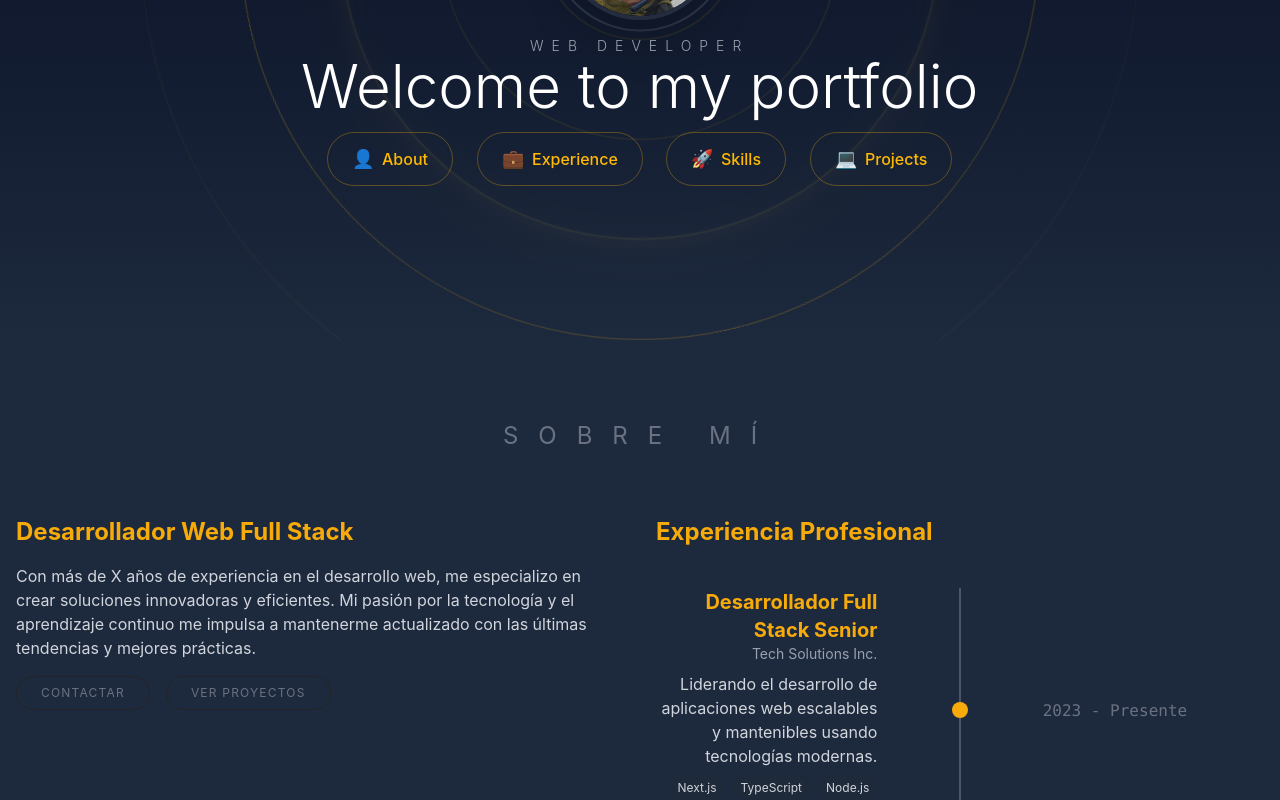
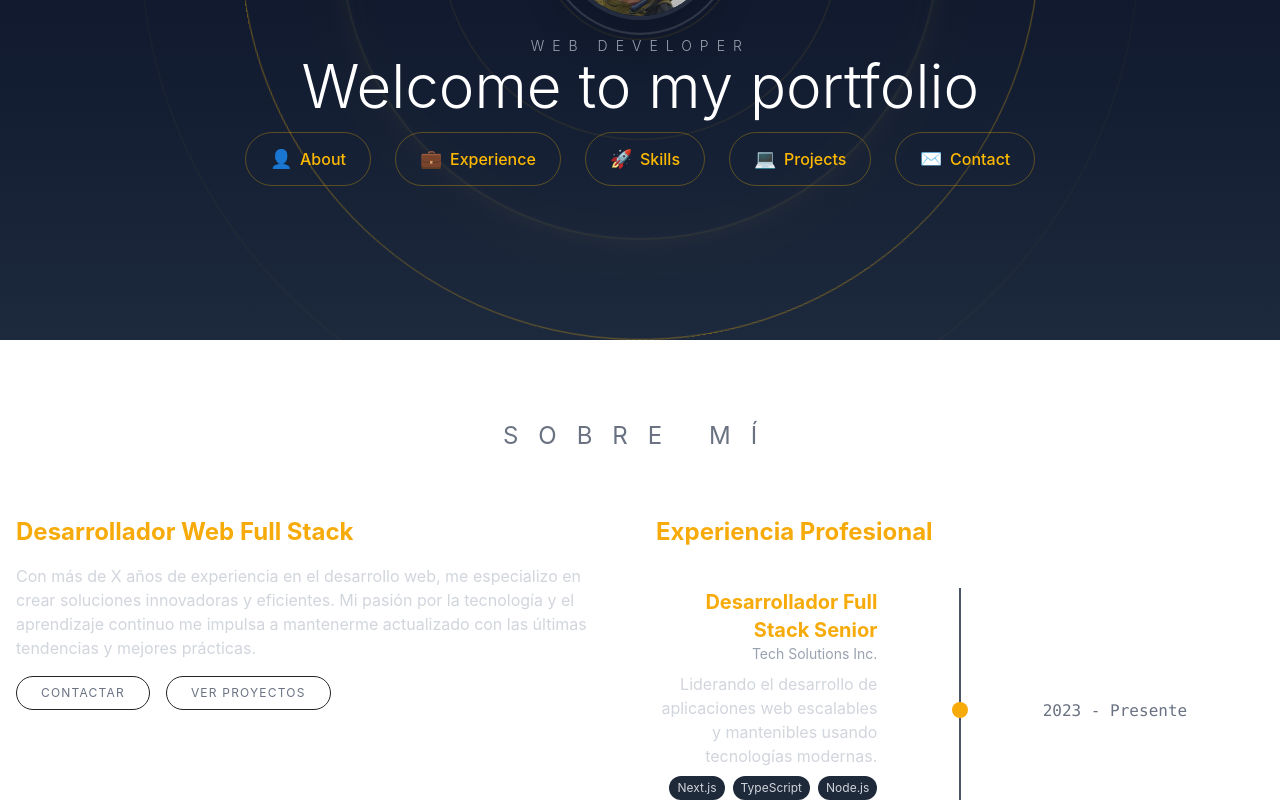
Before and after one commit to TuMyXx93/portfolio, a Next.js app: page / in a window 1280 px wide. Shown: the part 460-1260 px from the top of the page. Built offline with nearby package versions, Linux system fonts and the light colour scheme.

Commit message:
feat(home): restore server-first page flow and add contact section

```diff
--- a/src/app/page.tsx
+++ b/src/app/page.tsx
@@ -1,40 +1,19 @@
-'use client';
 import { CircularHero } from '@/components/hero/CircularHero';
 import { About } from '@/components/sections/About';
 import { Experience } from '@/components/sections/Experience';
 import { Skills } from '@/components/sections/Skills';
 import { Projects } from '@/components/sections/Projects';
+import { Contact } from '@/components/sections/Contact';
 
 export default function Home() {
-  const handleNavigation = (section: string) => {
-    // Implementar navegación smooth scroll
-    const element = document.getElementById(section);
-    if (element) {
-      element.scrollIntoView({ behavior: 'smooth' });
-    }
-  };
-
   return (
-    <main className="min-h-screen" id="main-content">
-      {/* Hero Section Circular */}
-      <CircularHero onNavigate={handleNavigation} />
-
-      {/* Secciones adicionales */}
-      <section id="about" className="min-h-screen bg-slate-800">
-        <About />
-      </section>
-
-      <section id="experience" className="min-h-screen bg-slate-900">
-        <Experience />
-      </section>
-
-      <section id="skills" className="min-h-screen bg-slate-800">
-        <Skills />
-      </section>
-
-      <section id="projects" className="min-h-screen bg-slate-900">
-        <Projects />
-      </section>
-    </main>
+    <>
+      <CircularHero />
+      <About />
+      <Experience />
+      <Skills />
+      <Projects />
+      <Contact />
+    </>
   );
 }
--- a/src/components/hero/CircularHero.tsx
+++ b/src/components/hero/CircularHero.tsx
@@ -7,11 +7,7 @@
 import { useAdvancedAccessibility } from '@/contexts/AccessibilityContext';
 import Image from 'next/image';
 
-interface CircularHeroProps {
-  onNavigate: (section: string) => void;
-}
-
-export const CircularHero: React.FC<CircularHeroProps> = ({ onNavigate }) => {
+export const CircularHero = () => {
   const { t } = useTranslation();
   const { state } = useAdvancedAccessibility();
 
@@ -109,7 +105,7 @@
 
           {/* Navegación Horizontal */}
           <motion.div variants={shouldAnimate ? itemVariants : undefined}>
-            <HorizontalNavigation onNavigate={onNavigate} />
+            <HorizontalNavigation />
           </motion.div>
         </motion.div>
       </div>
--- a/src/components/hero/HorizontalNavigation.tsx
+++ b/src/components/hero/HorizontalNavigation.tsx
@@ -4,20 +4,15 @@
 import { useAdvancedAccessibility } from '@/contexts/AccessibilityContext';
 import { useState } from 'react';
 
-interface NavigationProps {
-  onNavigate: (section: string) => void;
-}
-
 const navigationItems = [
   { key: 'about', label: 'nav.about', icon: '👤' },
   { key: 'experience', label: 'nav.experience', icon: '💼' },
   { key: 'skills', label: 'nav.skills', icon: '🚀' },
   { key: 'projects', label: 'nav.projects', icon: '💻' },
+  { key: 'contact', label: 'nav.contact', icon: '✉️' },
 ];
 
-export const HorizontalNavigation: React.FC<NavigationProps> = ({
-  onNavigate,
-}) => {
+export const HorizontalNavigation = () => {
   const { t } = useTranslation();
   const { state, announceToScreenReader } = useAdvancedAccessibility();
   const [hoveredItem, setHoveredItem] = useState<string | null>(null);
@@ -26,7 +21,10 @@
   const shouldAnimate = !state.reducedMotion && !state.reducedAnimations;
 
   const handleNavigation = (section: string, label: string) => {
-    onNavigate(section);
+    const target = document.getElementById(section);
+    if (target) {
+      target.scrollIntoView({ behavior: 'smooth', block: 'start' });
+    }
     announceToScreenReader(`Navegando a ${label}`);
   };
 
--- /dev/null
+++ b/src/components/sections/Contact.tsx
@@ -0,0 +1,24 @@
+'use client';
+
+import { Section } from '@/components/common/Section';
+import { ContactForm } from '@/components/contact/ContactForm';
+import { useTranslation } from '@/lib/i18n/useTranslation';
+
+export const Contact = () => {
+  const { t } = useTranslation();
+
+  return (
+    <Section
+      id="contact"
+      title={t('contact.title')}
+      className="py-20 px-4 bg-slate-900"
+    >
+      <div className="mt-12 max-w-3xl mx-auto">
+        <p className="text-center text-gray-300 mb-8">
+          {t('contact.description')}
+        </p>
+        <ContactForm className="glass-effect rounded-2xl p-6 md:p-8 border border-white/10" />
+      </div>
+    </Section>
+  );
+};
```
